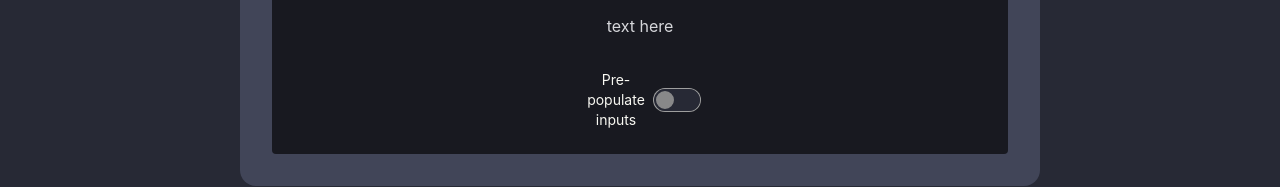
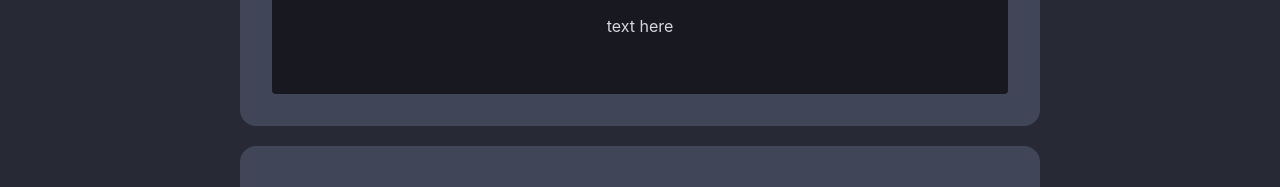
Before and after one commit to adamdon/visit-verify, a React (Vite) app in the folder frontend/: page / in a window 1280 px wide. Shown: the part 194-381 px from the top of the page. Built offline with nearby package versions, Linux system fonts and the light colour scheme; no server answers.

Commit message:
git stuff

```diff
--- a/frontend/src/components/pages/home/sections/Configuration.jsx
+++ b/frontend/src/components/pages/home/sections/Configuration.jsx
@@ -20,8 +20,8 @@ export default function Configuration(props) {
                         <div className="flex justify-center">
                             <div className="form-control w-1/2">
                                 <label className="cursor-pointer label content-center">
-                                    <span className="label-text">Pre-populate inputs</span>
-                                    <input type="checkbox" className="toggle toggle-primary" onChange={event => props.setEnableDefault(event.target.checked)} checked={props.enableDefault} />
+                                    {/*<span className="label-text">Pre-populate inputs</span>*/}
+                                    {/*<input type="checkbox" className="toggle toggle-primary" onChange={event => props.setEnableDefault(event.target.checked)} checked={props.enableDefault} />*/}
                                 </label>
                             </div>
                         </div>
```
Also changed, not shown: 1 other file (tests, documents, lock files or other folders).
